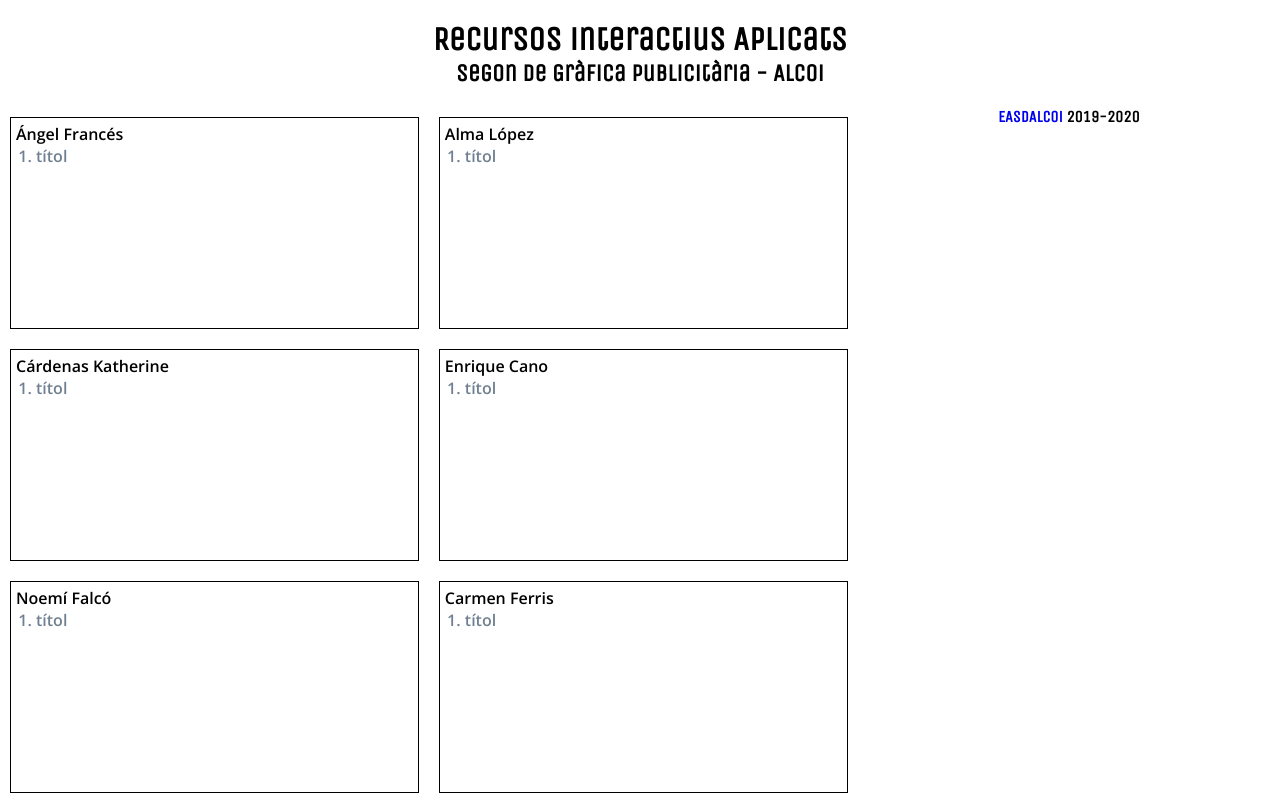
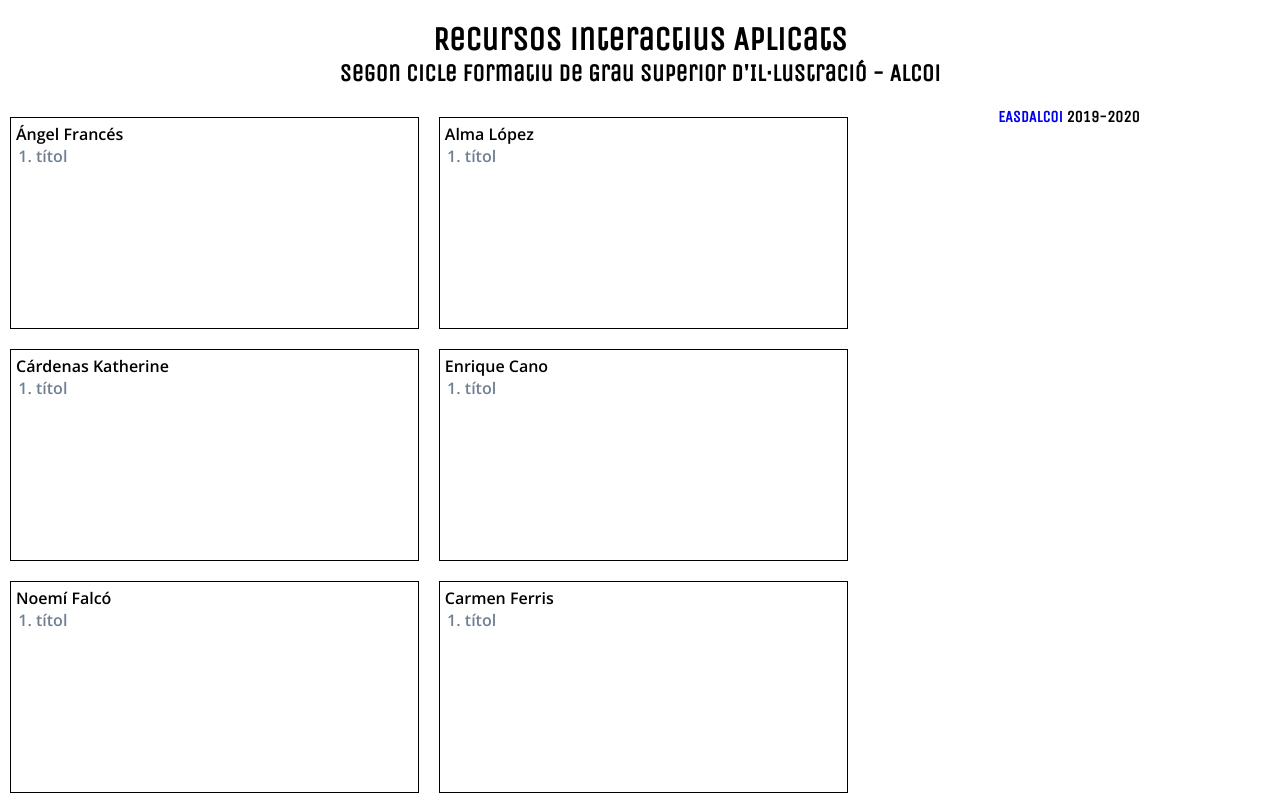
Before and after one commit to arquesm/2Ilustracio, a plain HTML site: page index.html in a window 1280 px wide. Shown: the top 800 px of the page. Drawn offline with nearby package versions, Linux system fonts and the light colour scheme.

Commit message:
Update index.html

```diff
--- a/index.html
+++ b/index.html
@@ -4,7 +4,7 @@
 <html>
 <!-- encapçalament. NO VISIBLE-->
 <head>
-    <title>Sistesmes de Representació Avançada----2DG</title>
+    <title>Recursos Interactius Aplicats -- 2Il·lustració</title>
     <link href="https://fonts.googleapis.com/css?family=Open+Sans:400,600|Unica+One&display=swap" rel="stylesheet">
     <!-- identifica els símbols de les llengues europees-->
     <meta charset="utf-8">
@@ -93,7 +93,7 @@
 <body>
     <header>
         <h1>Recursos interactius Aplicats</h1>
-        <h2>Segon de Gràfica Publicitària - Alcoi</h2>
+        <h2>Segon Cicle Formatiu de Grau Superior d'Il·lustració - Alcoi</h2>
     </header>
     <ul>
         <li><a href="http://github.com/tobarra97">Ángel Francés</a>
```
